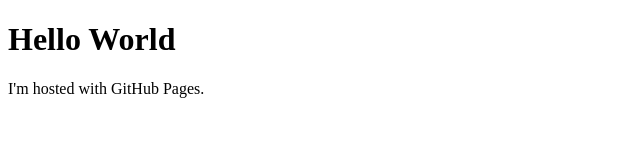
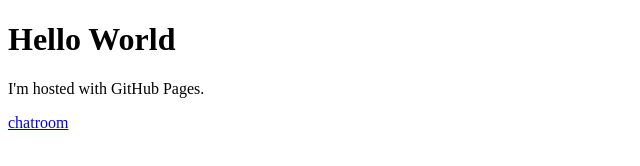
Before and after one commit to Witchtel01/Witchtel01.github.io, a plain HTML site: page index.html in a window 1280 px wide. Shown: the full height of the page, 0-640 px from the left. Drawn offline with Linux system fonts and the light colour scheme.

Commit message:
Update index.html

```diff
--- a/index.html
+++ b/index.html
@@ -3,5 +3,6 @@
 <body>
 <h1>Hello World</h1>
 <p>I'm hosted with GitHub Pages.</p>
+<a href="https://witchtel01.github.io/simple-github-chatroom/">chatroom</a>
 </body>
 </html>
```
